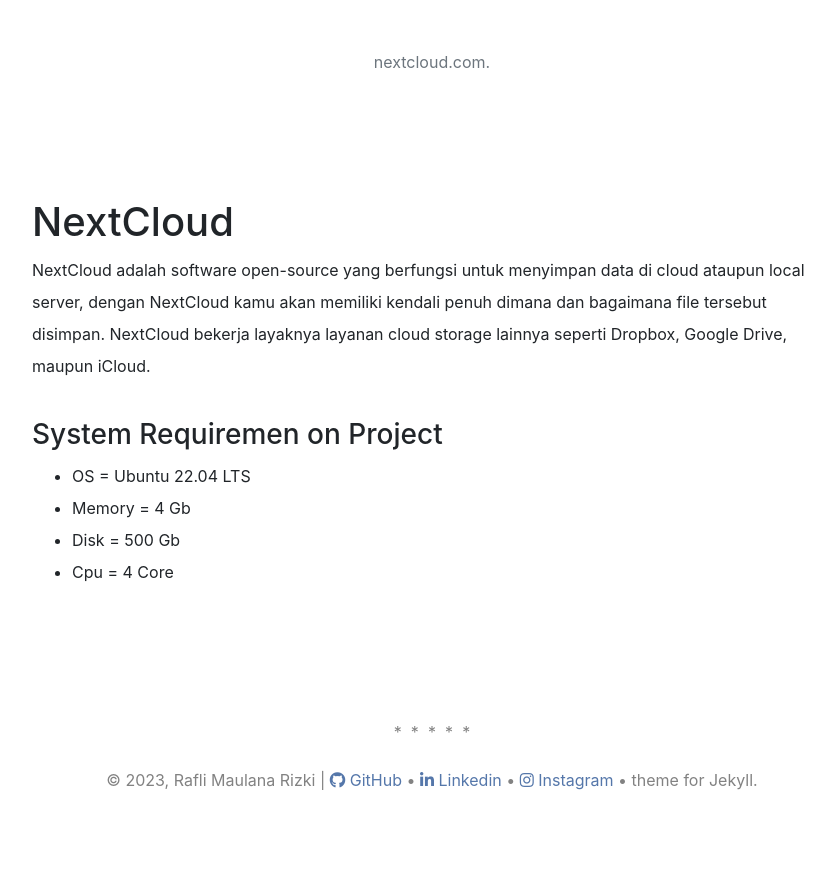
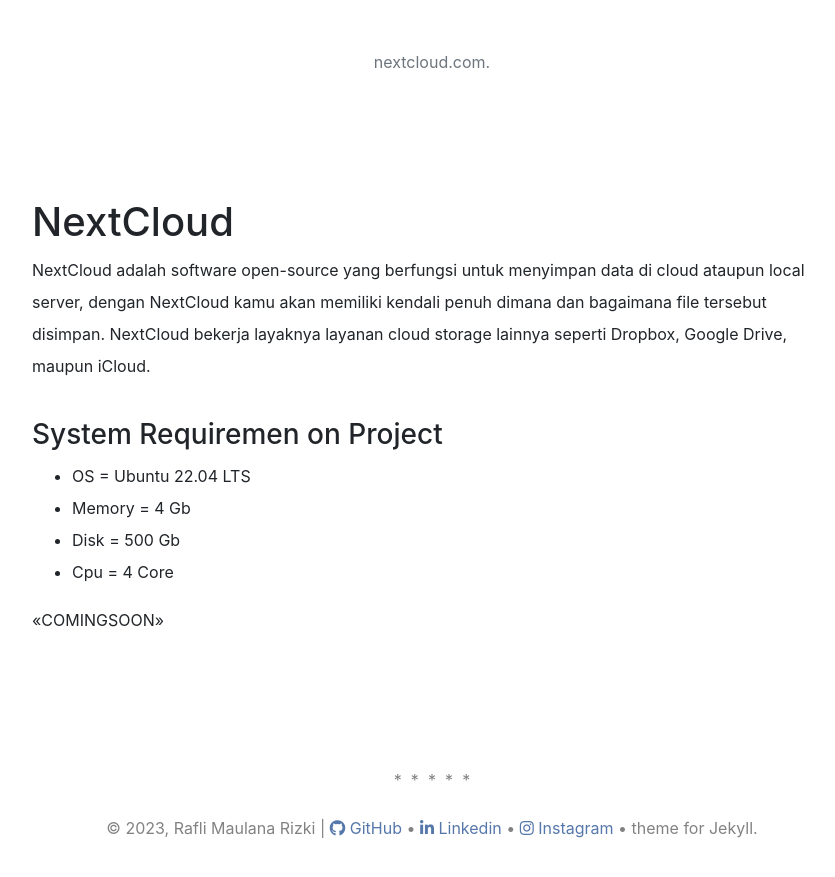
Before and after one commit to raflimaulanarizki/raflimaulanarizki.github.io, a Jekyll site: the page built from _posts/2023-07-17-nextcloud.md, in a window 1280 px wide and 900 px high, scrolled down 1046 px. Shown: the top 877 px of the window, without its empty margins (208-1043 px from the left). Built offline with Jekyll 4.4.1, drawn with Linux system fonts in a browser that asks for light colours; nearby versions of some CDN libraries; comment, search, counter and statistics services are not loaded; a style sheet for code colours, icons or effects is not loaded; before the commit the page ends 1898 px from its top, so only the background shows below that.

Commit message:
update nextcloud

```diff
--- a/_posts/2023-07-17-nextcloud.md
+++ b/_posts/2023-07-17-nextcloud.md
@@ -16,3 +16,5 @@ NextCloud adalah software open-source yang berfungsi untuk menyimpan data di clo
 - Memory = 4 Gb
 - Disk = 500 Gb
 - Cpu = 4 Core
+
+<<COMINGSOON>>
```
